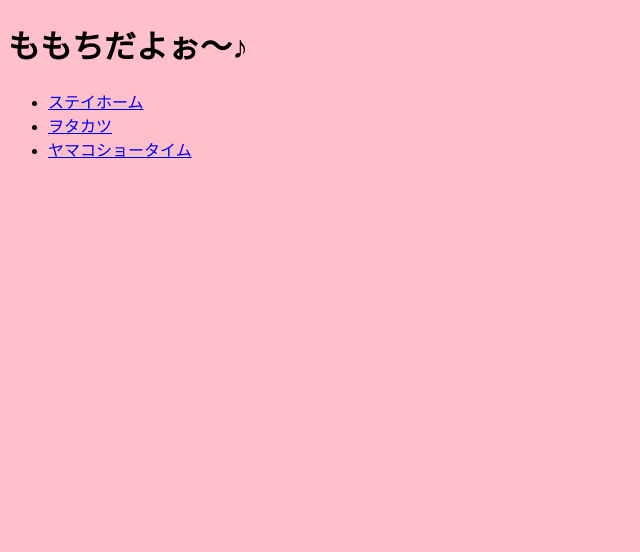
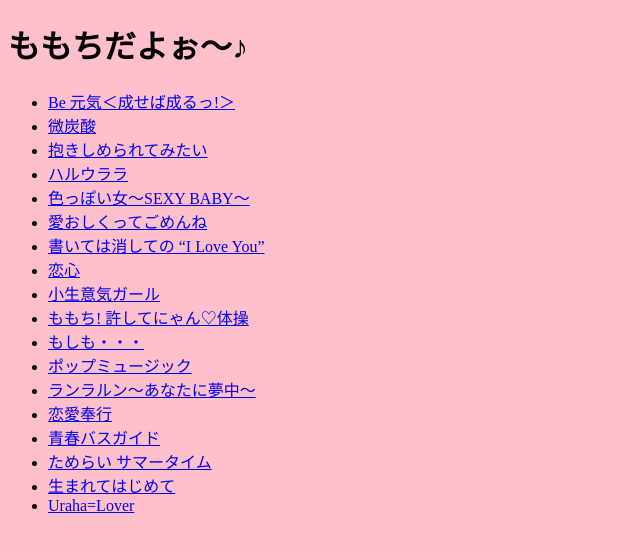
Before and after one commit to takaoyamakoshi/momochi, a Jekyll site: the page built from index.md, in a window 1280 px wide. Shown: the top 552 px of the page, without its empty margins (0-640 px from the left). Built offline with Jekyll 4.4.1, drawn with Linux system fonts in a browser that asks for light colours; our own code applies the rules of GitHub Pages for plain Markdown files.

Commit message:
Update index.md

```diff
--- a/index.md
+++ b/index.md
@@ -1,5 +1,20 @@
 # ももちだよぉ～♪
 
-- [ステイホーム](./homemaking/)
-- [ヲタカツ](./recommendation/)
-- [ヤマコショータイム](./showtime/)
+- [Be 元気＜成せば成るっ!＞](./be_genki_naseba_naru.md)
+- [微炭酸](./bitansan.md)
+- [抱きしめられてみたい](./dakishimerarete_mitai.md)
+- [ハルウララ](./haru_urara.md)
+- [色っぽい女～SEXY BABY～](./iroppoi_onna_sexy_baby.md)
+- [愛おしくってごめんね](./itooshikutte_gomenne.md)
+- [書いては消しての “I Love You”](./kaiteha_keshiteno_i_love_you.md)
+- [恋心](./koigokoro.md)
+- [小生意気ガール](./konamaiki_girl.md)
+- [ももち! 許してにゃん♡体操](./momochi_yurushitenyan_taisou.md)
+- [もしも・・・](./moshimo.md)
+- [ポップミュージック](./pop_music.md)
+- [ランラルン〜あなたに夢中〜](./ranrarun_anatani_muchu.md)
+- [恋愛奉行](./renai_bugyo.md)
+- [青春バスガイド](./seishun_bus_guide.md)
+- [ためらい サマータイム](./tamerai_summer_time.md)
+- [生まれてはじめて](./umarete_hajimete.md)
+- [Uraha=Lover](./uraha_lover.md)
```
